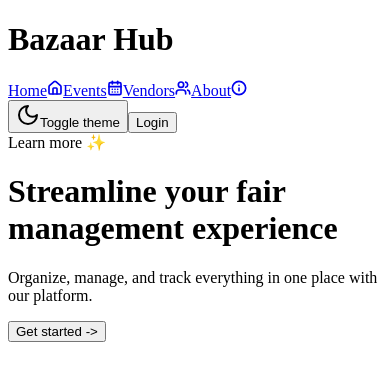
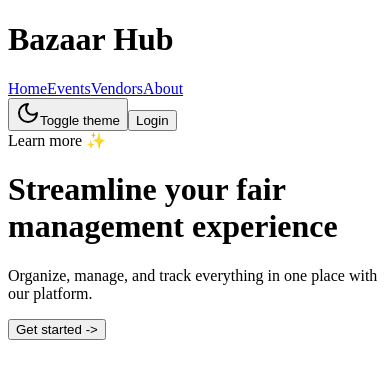
Before and after one commit to TheGauravsahu/fair-management-system, a Next.js app: page / in a window 390 px wide. Shown: the top 380 px of the page. Built offline with nearby package versions, Linux system fonts and the light colour scheme.

Commit message:
fix : mobile responsiveness

```diff
--- a/app/page.tsx
+++ b/app/page.tsx
@@ -1,8 +1,5 @@
-"use client";
-
 import HeroSection from "@/components/hero-section";
 import { NavBar } from "@/components/ui/tubelight-navbar";
-import { Home, CalendarDays, Users, Info } from "lucide-react";
 
 export default function Page() {
   return (
@@ -10,33 +7,13 @@ export default function Page() {
       <div className="h-full fixed top-0 left-0 right-0 w-full bg-white dark:bg-black -z-50 ">
         <div className="absolute bottom-0 left-0 right-0 top-0 bg-[linear-gradient(to_right,#4f4f4f2e_1px,transparent_1px),linear-gradient(to_bottom,#8080800a_1px,transparent_1px)] bg-[size:14px_24px]"></div>
         <div className="absolute left-0 right-0 top-[-10%] h-[1000px] w-[1000px] rounded-full dark:bg-[radial-gradient(circle_400px_at_50%_300px,#fbfbfb36,#000)] "></div>
-        <div className="absolute bottom-0 left-0 right-0 top-0 dark:bg-[radial-gradient(circle_800px_at_100%_200px,#d5c5ff,transparent)] bg-[radial-gradient(circle_800px_at_10%_200px,#d5c5ff,transparent)]"></div>
+        <div className="hidden md:block absolute bottom-0 left-0 right-0 top-0 dark:bg-[radial-gradient(circle_800px_at_100%_200px,#d5c5ff,transparent)] bg-[radial-gradient(circle_800px_at_10%_200px,#d5c5ff,transparent)]"></div>
+
+        {/* small devices */}
+        <div className="md:hidden dark:hidden absolute bottom-0 left-0 right-0 top-0  bg-[radial-gradient(circle_800px_at_10%_200px,#d5c5ff,transparent)]"></div>
       </div>
       <div>
-        <NavBar
-          items={[
-            {
-              name: "Home",
-              url: "/",
-              icon: Home,
-            },
-            {
-              name: "Events",
-              url: "/events",
-              icon: CalendarDays,
-            },
-            {
-              name: "Vendors",
-              url: "/vendors",
-              icon: Users,
-            },
-            {
-              name: "About",
-              url: "/about",
-              icon: Info,
-            },
-          ]}
-        />
+        <NavBar />
 
         <HeroSection />
       </div>
--- a/components/hero-section.tsx
+++ b/components/hero-section.tsx
@@ -1,26 +1,48 @@
-import React from "react";
+"use client";
 import { Button } from "./ui/button";
 import { Badge } from "./ui/badge";
+import { useTheme } from "next-themes";
 
 export default function HeroSection() {
+  const { resolvedTheme } = useTheme();
+  const imageSrc =
+    resolvedTheme === "light"
+      ? "https://www.launchuicomponents.com/app-light.png"
+      : "";
+
   return (
-    <div className="mx-auto max-w-4xl py-32 sm:py-48 lg:py-56 z-40">
+    <div>
+      <div className="mx-auto max-w-2xl md:max-w-4xl py-32 sm:pt-48 lg:pt-56 z-40">
         <div className="text-center">
           <Badge variant="outline">Learn more ✨</Badge>
-        <h1 className="text-7xl font-bold tracking-tight text-foreground  sm:text-6xl">
+          <h1 className="text-3xl md:text-7xl font-bold tracking-tight text-foreground  sm:text-6xl">
             Streamline your {""}
             <span className="animate-text-gradient  bg-gradient-to-r from-neutral-900 via-slate-500 to-neutral-500 bg-[200%_auto] bg-clip-text text-transparent dark:from-neutral-100 dark:via-slate-400 dark:to-neutral-400">
               fair management
             </span>{" "}
             experience
           </h1>
-        <p className="mt-6 text-lg leading-8 text-gray-400">
-          Organize, manage, and track everything in one place with our platform.
+          <p className="my-2 md:text-lg  text-gray-400">
+            Organize, manage, and track everything in one place with our
+            platform.
           </p>
           <div className="mt-10 flex items-center justify-center gap-x-6">
             <Button className="gap-2">Get started {"->"}</Button>
           </div>
         </div>
       </div>
+
+      <div className="w-[90%] md:w-[85%] bg-white dark:bg-black h-full absolute left-1/2 -translate-x-1/2 rounded-lg p-2 overflow-hidden">
+        <div className=" flex flex-col items-center space-y-4 m-4">
+          <div className="absolute left-4 top-4 flex space-x-2">
+            <div className="h-3 w-3 rounded-full bg-red-500"></div>
+            <div className="h-3 w-3 rounded-full bg-yellow-500"></div>
+            <div className="h-3 w-3 rounded-full bg-green-500"></div>
+          </div>
+        </div>
+
+        <img className="rounded-lg" src={imageSrc} alt="" />
+      </div>
+    </div>
   );
 }
--- a/components/ui/tubelight-navbar.tsx
+++ b/components/ui/tubelight-navbar.tsx
@@ -1,25 +1,31 @@
-"use client";
-
-import React, { useEffect, useState } from "react";
-import { motion } from "framer-motion";
 import Link from "next/link";
-import { LucideIcon } from "lucide-react";
 import { cn } from "@/lib/utils";
 import { ModeToggle } from "./mode-toggle";
 import { Button } from "./button";
 
-interface NavItem {
-  name: string;
-  url: string;
-  icon: LucideIcon;
-}
-
 interface NavBarProps {
-  items: NavItem[];
   className?: string;
 }
 
-export function NavBar({ items, className }: NavBarProps) {
+export function NavBar({ className }: NavBarProps) {
+  const items = [
+    {
+      name: "Home",
+      url: "/",
+    },
+    {
+      name: "Events",
+      url: "/events",
+    },
+    {
+      name: "Vendors",
+      url: "/vendors",
+    },
+    {
+      name: "About",
+      url: "/about",
+    },
+  ];
   return (
     <div
       className={cn(
@@ -34,8 +40,6 @@ export function NavBar({ items, className }: NavBarProps) {
 
         <nav className="flex items-center gap-1">
           {items.map((item) => {
-            const Icon = item.icon;
-
             return (
               <Link
                 key={item.name}
@@ -46,9 +50,6 @@ export function NavBar({ items, className }: NavBarProps) {
                 )}
               >
                 <span className="hidden md:inline">{item.name}</span>
-                <span className="md:hidden">
-                  <Icon size={16} strokeWidth={2.5} />
-                </span>
               </Link>
             );
           })}
```
Lines whose indentation alone changed are shown as unchanged.
